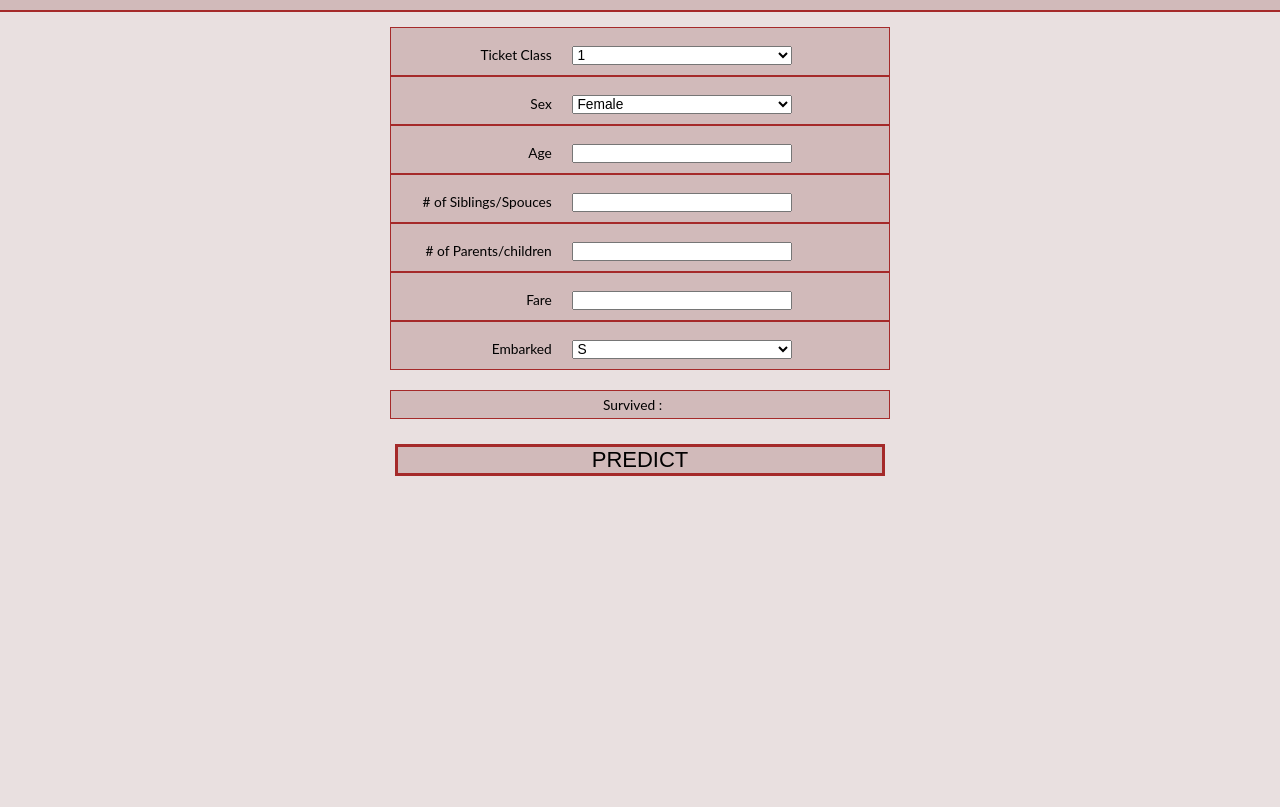
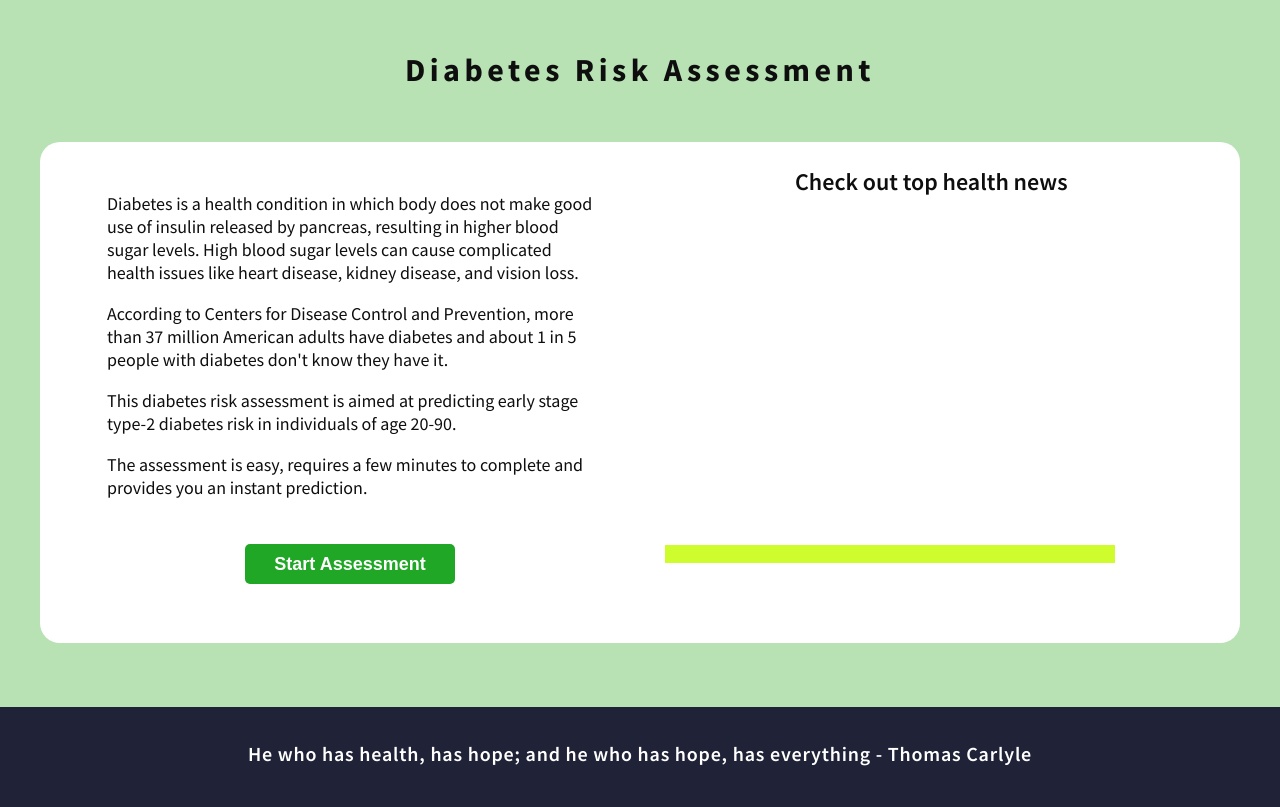
Before and after one commit to jfdelafuente/codespaces-flask, a Flask app: page / in a window 1280 px wide. Before the commit the page ends 476 px from the top, so only its background shows below. Run offline with Flask 2, Linux system fonts and the light colour scheme; parts of the project's set-up code (start-up, migrations or seed data) failed here and were passed over.

Commit message:
ml funciona ok

```diff
--- a/app.py
+++ b/app.py
@@ -2,22 +2,31 @@ import numpy as np
 from flask import Flask, request, render_template
 import pickle
 
+#Create an app object using the Flask class.
 app = Flask(__name__)
 
+#Load the trained model. (Pickle file)
 model = pickle.load(open('models/model.pkl', 'rb'))
 
 @app.route('/')
 def home():
     return render_template('index.html')
 
+@app.route('/questions')
+def questions():
+    return render_template('questions.html')
+
 @app.route('/predict',methods=['POST'])
 def predict():
     int_features = [int(x) for x in request.form.values()]
-    features = [np.array(int_features)]
-    prediction = model.predict(features)
+    features = [np.array(int_features)]  #Convert to the form [[a, b]] for input to the model
+    print(features)
+    prediction = model.predict(features)  # f
     result = prediction[0]
+    print(result)
 
-    return render_template('index.html', prediction=result)
+
+    return render_template('results.html', result=result)
 
 if __name__ == "__main__":
     app.run(debug=True)
--- a/static/main.css
+++ b/static/css/main.css
@@ -1,8 +1,9 @@
 :root {
-    --body-color1: rgb(233, 224, 224);
-    --header-color: rgb(209, 186, 186);
-    --row-color: rgb(209, 186, 186);
-    --button-color: rgb(209, 186, 186);
+    --body-color1: #ffffff;
+    --header-color: #1FA725;
+    --clr-footer: #1FA725;
+    --row-color: r#B8E2B4;
+    --button-color: #1FA725;
     --button-hover-color: rgb(78, 69, 69);
     --border-color: brown;
     --border-color-row: brown;
@@ -107,3 +108,19 @@
   button:hover {
     background: var(--button-hover-color);
   }
+
+  footer {
+    height: 100px;
+    width: 100%;
+    background-color: var(--clr-footer);
+    text-align: center;
+    bottom: 0;
+    position: relative;
+}
+footer > p {
+    font-weight: 600;
+    font-size: 20px;
+    color: #FFFFFF;
+    padding-top: 0.7em;
+    letter-spacing: 0.04em;
+}
--- /dev/null
+++ b/static/css/style.css
@@ -0,0 +1,271 @@
+:root {
+    --clr-green: #B8E2B4;
+    --clr-black: #0E0E0E;
+    --clr-darkgreen: #1FA725;
+    --clr-footer: #202338}
+
+.textclr {color: var(--clr-black);}
+.green {color: var(--clr-green);}
+.darkgreen {color: var(--clr-darkgreen);}
+
+body {
+    background-color: var(--clr-green);
+    margin: 0;
+    padding: 0;
+    font-family: 'Source Sans Pro', sans-serif;
+    display: flex;
+    flex-direction: column;
+    align-items: center;
+    justify-content: center;
+}
+p {
+    font-size: 18px;
+}
+.login {
+    padding: 2em;
+    flex-direction: column;
+}
+.appname {
+    letter-spacing:0.14em;
+    margin-inline: auto;
+    text-align: center;
+    height: 60px;
+    width: 700px;
+    border-bottom: 2px solid var(--clr-purple);
+    padding-bottom: 0em;
+    padding-top: 0.9em;
+    margin-bottom: 1em;
+}
+main {
+    background-color: #FFFFFF;
+    display: flex;
+    justify-content: space-evenly;
+    max-width: 1200px;
+    padding-bottom: 2em;
+    margin-bottom: 4em;
+    border-radius: 20px;
+}
+.news-section {
+    width: 45%;
+    height: 60%;
+    display: flex;
+    flex-direction: column;
+    justify-content: space-between;
+}
+
+.news {
+    background-size: cover;
+    background-repeat: no-repeat;
+    background-position: center;
+    height: 390px;
+}
+.news-sec-head {
+    align-self: center;
+    font-size: 24px;
+    font-weight: 600;
+    margin-left: 25%;
+
+}
+#news-title {
+    width: 80%;
+    font-weight: 600;
+    margin-left: 0.3em;
+    padding: 0.5em;
+    color: black;
+    background: rgba(204, 252, 33, 0.95);
+    margin-top: 18em;
+}
+.info-section {
+    width: 45%;
+    height: 60%
+}
+.info-desc {
+    width: 90%;
+    display: block;
+    margin-inline: auto;
+    padding-top: 2em;
+}
+.start-btn {
+    border: none;
+    border-radius: 5px;
+    height: 40px;
+    width: 210px;
+    margin-inline: auto;
+    margin-top: 2.5em;
+    display: block;
+}
+.question {
+    font-size: 1.5em;
+    margin-bottom: 0.5em;
+}
+.question:nth-of-type(1) {
+    margin-top: 0;
+}
+.age-input {
+    font-size: 1em;
+    width: 170px;
+}
+.radio-input {
+    cursor: pointer;
+}
+.read-more {
+    font-size: 0.8em;
+    margin-top: 0.3em;
+}
+.read-more-q {
+    margin-bottom: 0;
+}
+.read-more > a {
+    text-decoration: none;
+}
+label {
+    font-size: 1.3em;
+}
+form {
+    width: 90%;
+    margin-inline: auto;
+    text-align: center;
+    margin-top: 0;
+    background-color: #FFFFFF;
+    border-radius: 20px;
+    padding-block: 2em;
+}
+.btn-submit {
+    height: 35px;
+    width: 130px;
+    border: none;
+    border-radius: 5px;
+    cursor: pointer;
+    margin-top: 2em;
+}
+button {
+    background-color: var(--clr-darkgreen);
+    color: #FFFFFF;
+    font-size: 18px;
+    font-weight: 600;
+    cursor: pointer;
+    transition-delay: 0.05s;
+}
+button:hover {
+    background-color: #FFFFFF;
+    color: var(--clr-darkgreen);
+    border: 2px solid var(--clr-darkgreen);
+}
+h4 {
+    text-align: center;
+    font-size: 30px;
+}
+.result-main {
+    display: block;
+    width: 40%;
+    padding-inline: 4em;
+    padding-block: 2em;
+    position: absolute;
+    top: 50%;
+    -ms-transform: translateY(-50%);
+    transform: translateY(-50%);
+}
+.danger, .out-of-danger {
+    font-size: 20px;
+    font-weight: 600;
+    margin-bottom: 0.4em;
+}
+.out-of-danger {
+    color: var(--clr-darkgreen);
+}
+.danger {
+    color: red;
+}
+.resources {
+    margin-block: 0;
+}
+ul {
+    margin-top: 0.5em;
+    list-style-position: outside;
+    padding: 1em;
+    color: var(--clr-black);
+}
+ul > li > a {
+    text-decoration: none;
+    color: var(--clr-black);
+    cursor: pointer;
+}
+ul > li > a:hover {
+    color: var(--clr-footer)
+}
+footer {
+    height: 100px;
+    width: 100%;
+    background-color: var(--clr-footer);
+    text-align: center;
+    bottom: 0;
+    position: relative;
+}
+footer > p {
+    font-weight: 600;
+    font-size: 20px;
+    color: #FFFFFF;
+    padding-top: 0.7em;
+    letter-spacing: 0.04em;
+}
+@media screen and (max-width: 800px) {
+    .appname {
+        letter-spacing: none;
+        margin-inline: auto;
+        text-align: center;
+        height: 50px;
+        width: 500px;
+    }
+    main {
+        flex-direction: column;
+        align-items: center;
+        justify-content: center;
+    }
+    .result-main {
+        width: 60%;
+    }
+    #news-title {
+        margin-inline: auto;
+        width: 80%;
+        font-size: 14px;
+        margin-top: 20em;
+    }
+    .news-sec-head {
+        margin-top: 2em;
+        margin-inline: auto;
+
+    }
+    .news-section, .info-section {
+        width: 90%;
+    }
+    form {
+        width: 70%;
+    }
+    button {
+        background-color: var(--clr-darkgreen);
+        color: #FFFFF;
+        margin-bottom: 0.8em;
+
+    }
+    footer {
+        height: 120px;
+    }
+}
+
+@media screen and (max-width: 600px) {
+    .appname {
+        letter-spacing: none;
+        margin-inline: auto;
+        text-align: center;
+        height: 80px;
+        width: 400px;
+        margin-bottom: 1em;
+        padding-top: 1em;
+    }
+
+}
+@media screen and (min-width: 900px) {
+    .info-section {
+        height: 468px;
+    }
+}
--- /dev/null
+++ b/static/script/script.js
@@ -0,0 +1,10 @@
+function getnews() {
+    fetch("https://newsapi.org/v2/top-headlines?q=health&apiKey=85a9eb6500e044739b0e3531e084b51b").
+    then(res => res.json()).then(data =>  {
+        const randomNews = Math.floor(Math.random() * data.articles.length)
+        document.getElementById("news").style.backgroundImage = "url('"+data.articles[randomNews].urlToImage+"')"
+        document.getElementById("news-title").innerHTML = data.articles[randomNews].title
+        document.getElementById("news-link").href = data.articles[randomNews].url})
+}
+getnews()
+setInterval(getnews, 20000)
--- a/templates/index.html
+++ b/templates/index.html
@@ -1,74 +1,46 @@
+<! DOCTYPE html>
+
+<!DOCTYPE html>
+<html >
 <head>
-    <title>{{ title }}</title>
-    <link rel="stylesheet" href="{{ url_for('static', filename='main.css') }}">
+  <meta charset="UTF-8">
+  <meta name="viewport" content="width=device-width, initial-scale=1.0">
+  <meta content="width=device-width, initial-scale=1" name="viewport" />
+  <title>Diabetes Risk Prediction</title>
+  <link rel="preconnect" href="https://fonts.googleapis.com">
+  <link rel="preconnect" href="https://fonts.gstatic.com" crossorigin>
+  <link href="https://fonts.googleapis.com/css2?family=Source+Sans+Pro:wght@300;400;600;700&display=swap" rel="stylesheet">
+  <link rel="stylesheet" href="{{ url_for('static',filename='css/style.css') }}">
 </head>
 <body>
-    <div class="App">
-        <header class="App-header">
-
-        </header>
+  <h1 class="appname textclr">Diabetes Risk Assessment</h1>
   <main>
-            <form class="titanic-form" method="POST" action="{{ url_for('predict')}}">
-                <section class="input-section">
-                  <div class="form-row">
-                    <label for="pclass">Ticket Class</label>
-                    <select id="pclass" name="pclass">
-                      <option value="1">1</option>
-                      <option value="2">2</option>
-                      <option value="3">3</option>
-                    </select>
+    <section class="info-section">
+      <div class="info-desc">
+          <p class="textclr">Diabetes is a health condition in which body does not make good use of insulin released by pancreas,
+          resulting in higher blood sugar levels. High blood sugar levels can cause complicated health issues like
+          heart disease, kidney disease, and vision loss.</p>
+          <p class="textclr">According to Centers for Disease Control and Prevention, more than 37 million American adults have diabetes
+            and about 1 in 5 people with diabetes don't know they have it.
+          </p>
+          <p class="textclr">This diabetes risk assessment is aimed at predicting early stage type-2 diabetes risk in
+              individuals of age 20-90.</p>
+          <p class="textclr">The assessment is easy, requires a few minutes to complete and provides you an instant prediction.</p>
       </div>
-                  <div class="form-row">
-                    <label for="sex">Sex</label>
-                    <select id="sex" name="sex">
-                      <option value="1">Female</option>
-                      <option value="2">Male</option>
-                    </select>
+        <button class="start-btn" type="button" onclick="window.location.href='{{ url_for('questions') }}';">Start Assessment</button>
+    </section>
+    <section class="news-section">
+      <div>
+        <p class="news-sec-head textclr">Check out top health news</p>
       </div>
-
-                  <div class="form-row">
-                    <label for="age">Age</label>
-                    <input id="age" name="age" type="number" min="15" max="99" />
-                  </div>
-
-                  <div class="form-row">
-                    <label for="sibsp"># of Siblings/Spouces</label>
-                    <input id="sibsp" name="sibsp" type="number" />
-                  </div>
-
-                  <div class="form-row">
-                    <label for="parch"># of Parents/children</label>
-                    <input id="parch" name="parch" type="number" />
-                  </div>
-
-                  <div class="form-row">
-                    <label for="fare">Fare</label>
-                    <input id="fare" name="fare" />
-                  </div>
-
-                  <div class="form-row">
-                    <label for="embarked">Embarked</label>
-                    <select id="embarked" name="embarked">
-                      <option value="1">S</option>
-                      <option value="2">C</option>
-                      <option value="3">Q</option>
-                    </select>
+      <div id="news" class="news">
+        <a href="" id="news-link"><p id="news-title"></p></a>
       </div>
     </section>
-                <section class="output-section">
-                  <div class="survived-row">
-                    <label for="survived">Survived : </label>
-                    <span id="survived"></span>
-                  </div>
-                </section>
-                <section class="button-section">
-                  <div class="button-row">
-                    <button id="submit">PREDICT</button>
-                  </div>
-                </section>
-              </form>
   </main>
-    </div>
+  <footer>
+    <p>He who has health, has hope; and he who has hope, has everything - Thomas Carlyle</p>
+ </footer>
+ <script type="text/javascript" src="{{ url_for('static',filename='script/script.js') }}"></script>
 </body>
-
 </html>
```
Also changed, not shown: templates/questions.html (added, +99 -0 lines), templates/results.html (added, +40 -0 lines), static/Octocat.png (deleted), 7 other files. Lines whose indentation alone changed are shown as unchanged.
